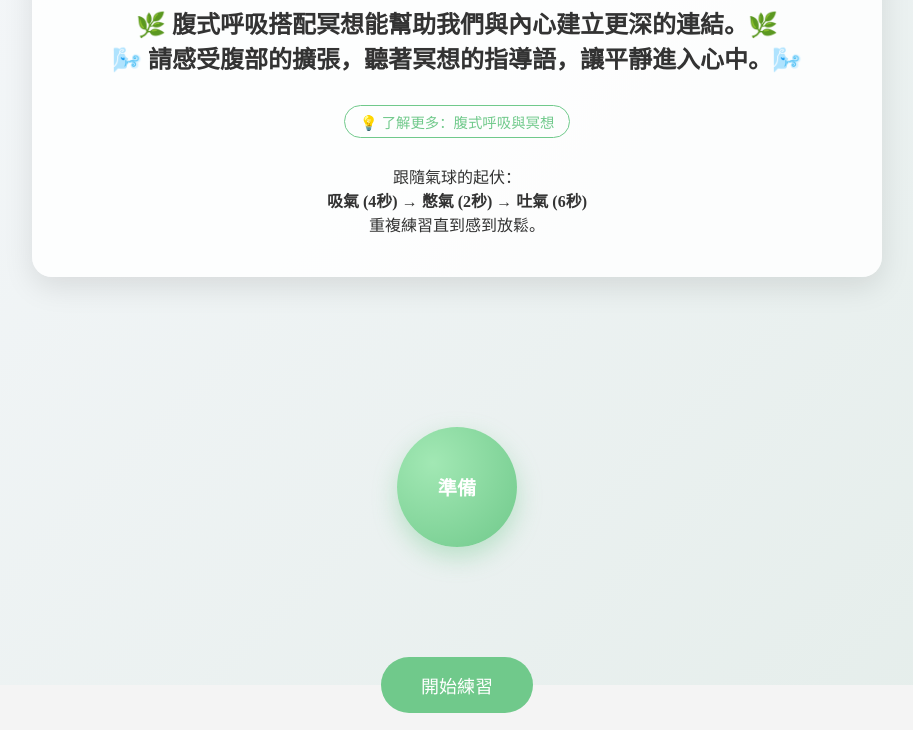
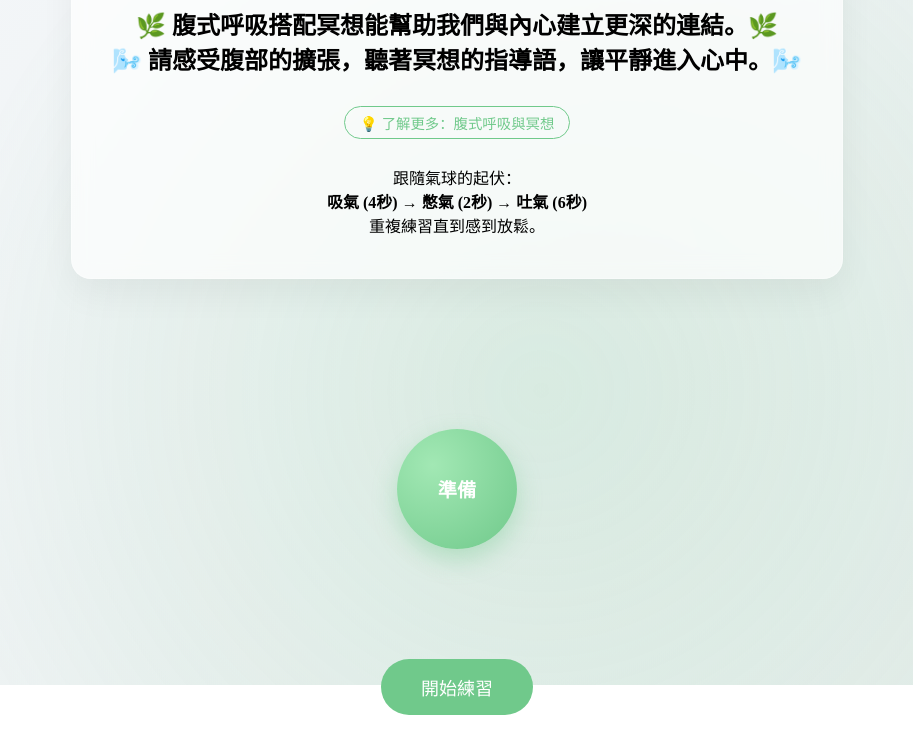
Before and after one commit to WendyWe/bless-SEL-EXP, a website: page public/experimental/daily_tasks/breathe/breathe.html in a window 1280 px wide. Shown: the part 115-845 px from the top of the page, without its empty margins (183-1096 px from the left). Drawn offline with Linux system fonts and the light colour scheme.

Commit message:
20260130 breathe design ver4

```diff
--- a/public/experimental/daily_tasks/breathe/breathe.css
+++ b/public/experimental/daily_tasks/breathe/breathe.css
@@ -6,8 +6,41 @@ body {
     justify-content: center;
     align-items: flex-start;
     min-height: 100vh;
-    background-color: #f4f4f4;
     overflow-x: hidden;
+}
+
+/* 修改背景層 */
+.background {
+    position: fixed;
+    top: 0;
+    left: 0;
+    width: 100%;
+    height: 100%;
+    /* 使用多層徑向漸層堆疊出 Aura 感 */
+    background:
+        radial-gradient(circle at 20% 30%, rgba(165, 202, 210, 0.4) 0%, transparent 40%),
+        radial-gradient(circle at 80% 70%, rgba(194, 222, 220, 0.4) 0%, transparent 40%),
+        #f5f7fa;
+    z-index: -1;
+    overflow: hidden;
+}
+
+/* 增加一個緩慢漂浮的動畫層 */
+.background::before {
+    content: "";
+    position: absolute;
+    width: 150%;
+    height: 150%;
+    top: -25%;
+    left: -25%;
+    background: radial-gradient(circle at center, rgba(112, 201, 139, 0.15) 0%, transparent 50%);
+    animation: auraFlow 20s infinite ease-in-out;
+}
+
+@keyframes auraFlow {
+    0%, 100% { transform: translate(0, 0) scale(1); }
+    33% { transform: translate(5%, 10%) scale(1.1); }
+    66% { transform: translate(-5%, 5%) scale(0.9); }
 }
 
 #app {
@@ -30,13 +63,15 @@ body {
 
 /* 文字區塊優化 */
 .text-container {
-    background-color: rgba(255, 255, 255, 0.85);
+    background-color: rgba(255, 255, 255, 0.7); /* 降低透明度 */
+    backdrop-filter: blur(10px); /* 加入磨砂效果 */
+    border: 1px solid rgba(255, 255, 255, 0.3);
     padding: 25px;
     border-radius: 20px;
-    box-shadow: 0px 10px 30px rgba(0, 0, 0, 0.1);
+    box-shadow: 0px 15px 35px rgba(0, 0, 0, 0.05);
     margin-bottom: 40px;
-    color: #333;
-    width: 100%;
+    max-width: 800px;
+    width: 90%;
 }
 
 /* 氣球容器置中 */
@@ -144,11 +179,13 @@ body {
 
 /* 彈窗主體 */
 .modal-content {
-    background: white;
+    background: (255, 255, 255, 0.9);
+    backdrop-filter: blur(20px);
+    border: 1px solid rgba(255, 255, 255, 0.5);
+    border-radius: 30px; /* 圓角加大更親切 */
+    padding: 40px;
     width: 90%;
     max-width: 500px;
-    padding: 30px;
-    border-radius: 20px;
     position: relative;
     box-shadow: 0 20px 50px rgba(0,0,0,0.2);
     animation: fadeInModal 0.3s ease-out;
```
